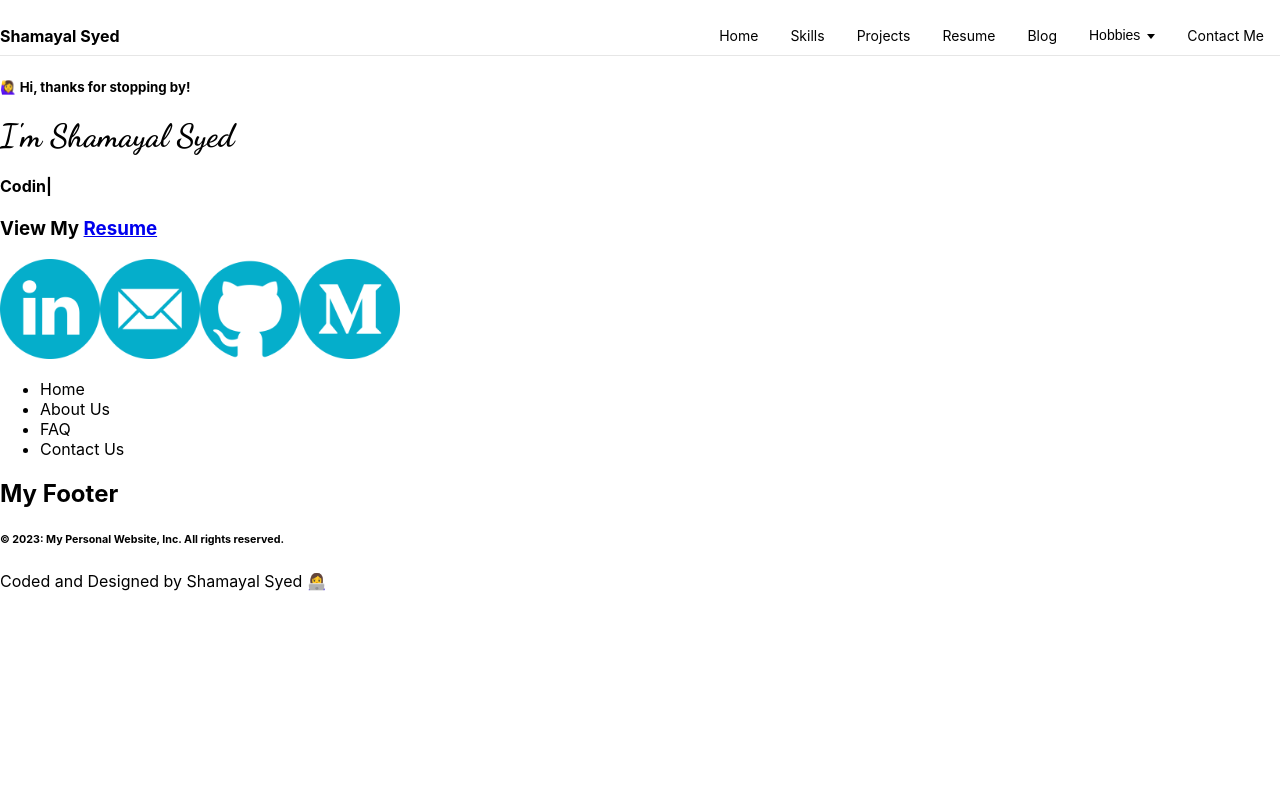
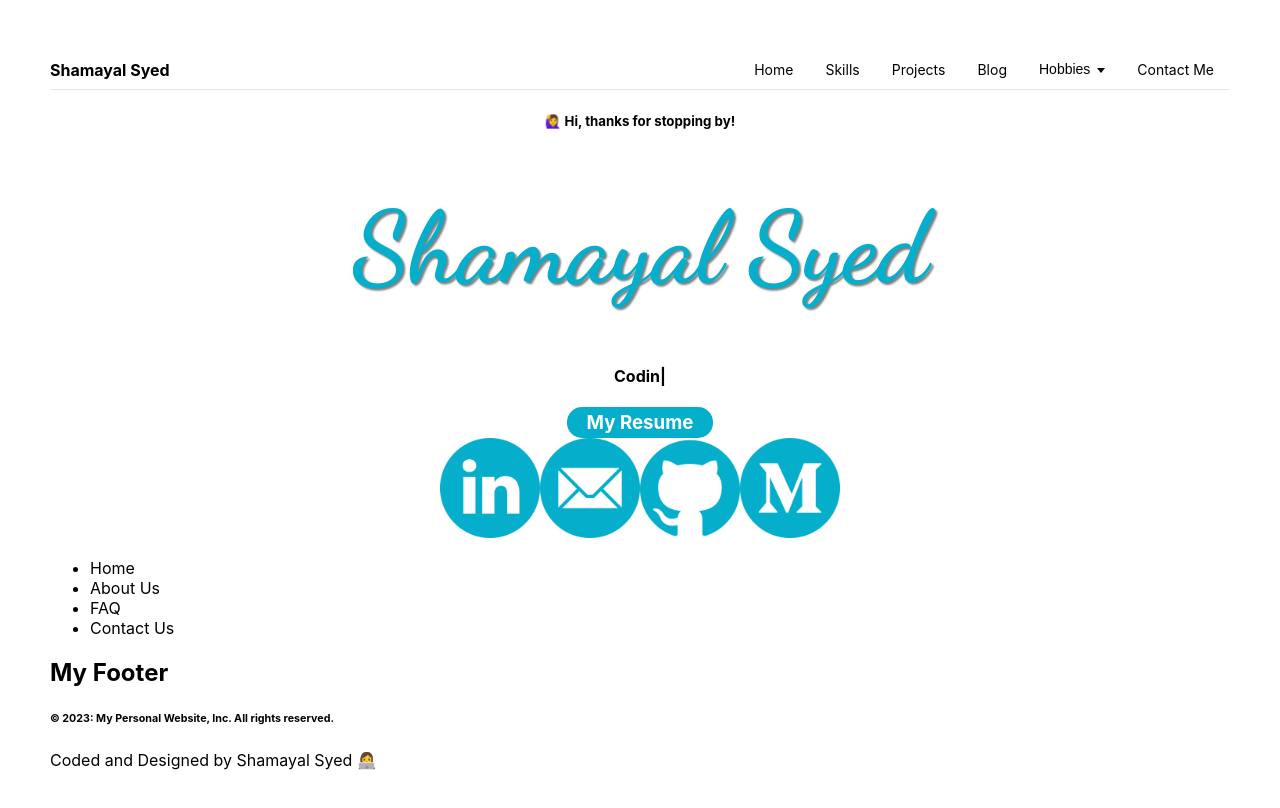
Before and after one commit to Shamayal/personal-website, a React (Create React App) app: page / in a window 1280 px wide. Shown: the top 808 px of the page. Built offline with nearby package versions, Linux system fonts and the light colour scheme.

Commit message:
added resume button

```diff
--- a/src/menuItems.js
+++ b/src/menuItems.js
@@ -19,10 +19,6 @@ export const menuItems = [
   {
     title: "Projects",
     url: "/projects",
-  },
-  {
-    title: "Resume",
-    url: "/resume",
   },
   {
     title: "Blog",
--- a/src/routes/HomePage.jsx
+++ b/src/routes/HomePage.jsx
@@ -16,24 +16,25 @@ import "../styles/HomePage.css";
 const HomePage = () => {
   return (
     <>
+      <div class="intro">
         <h5>🙋‍♀️ Hi, thanks for stopping by!</h5>
 
         <div style={{ fontFamily: "Dancing Script, cursive" }}>
-        <h1>I'm Shamayal Syed</h1>
+          <h1 class="name-heading">Shamayal Syed</h1>
         </div>
 
         <TypewriterComponent />
 
-      <h3>
-        View My{" "}
         <a
+          class="resume-button"
           href="https://flowcv.com/resume/74ec7glopg"
           target="_blank"
           rel="noopener noreferrer"
         >
-          Resume
+          <div>
+            <h3>My Resume</h3>
+          </div>
         </a>
-      </h3>
 
         <div>
           <a href="https://www.linkedin.com/in/shamayal-syed/" target="_blank">
@@ -52,6 +53,7 @@ const HomePage = () => {
             <img src={Medium} height="100px" alt="Medium" />
           </a>
         </div>
+      </div>
     </>
   );
 };
--- a/src/styles/HomePage.css
+++ b/src/styles/HomePage.css
@@ -1,3 +1,45 @@
-/* body {
+body {
   margin: 50px;
-} */
+  /* background-color: #F5DEB3; */
+  /* background: linear-gradient(0deg, rgb(250, 177, 113) 10%, rgba(0,0,0,0.4) 130%); */
+
+}
+
+
+.intro {
+  display: flex;
+  align-items: center;
+  flex-direction: column;
+  justify-content: center;
+}
+
+.name-heading {
+  color: #05AECB;
+  text-shadow: 2px 2px 2px rgba(0, 0, 0, 0.5);
+  font-size: 100px;
+  line-height: 60px;
+}
+
+.resume-button {
+  display: inline-block;
+  background-color: #05AECB;
+  color: #FFFFFF;
+  padding: 4px 20px;
+  border-radius: 15px;
+  text-align: center;
+  text-decoration: none;
+  font-size: 16px;
+}
+
+.resume-button a {
+  color: #FFFFFF;
+  text-decoration: none;
+}
+
+.resume-button:hover {
+  background-color: #d37502c1;
+}
+
+.resume-button h3 {
+  margin: 0; /* Remove default margin for <h3> */
+}
```
Lines whose indentation alone changed are shown as unchanged.
